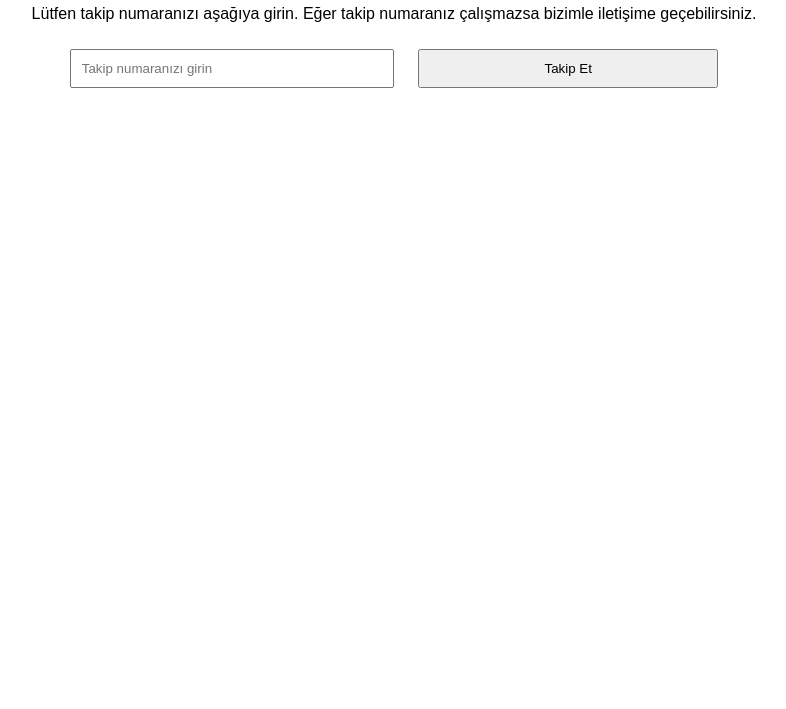
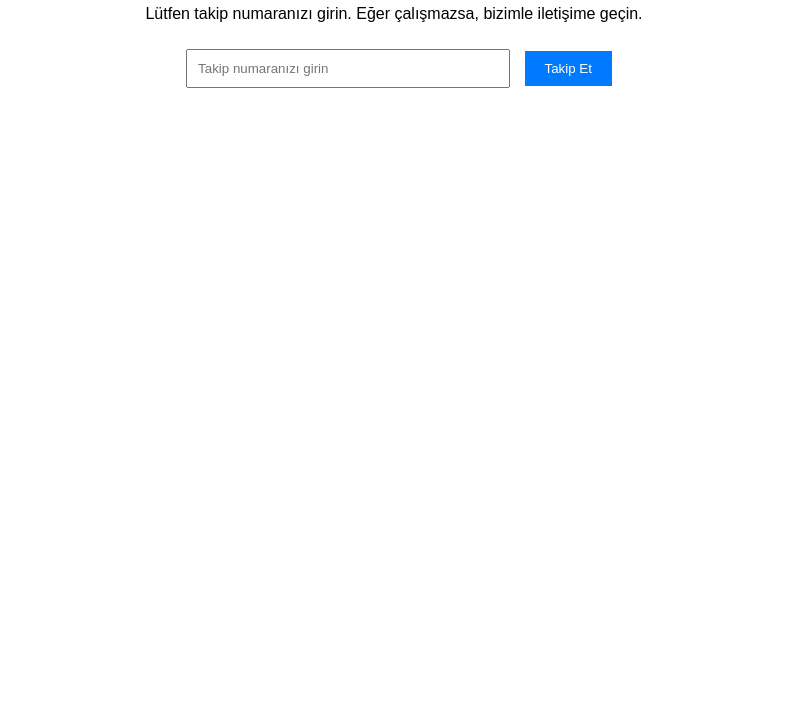
Before and after one commit to Berkkush/netlify-proje, a plain HTML site: page index.html in a window 1280 px wide. Shown: the part 91-800 px from the top of the page, without its empty margins (246-1032 px from the left). Drawn offline with Linux system fonts and the light colour scheme.

Commit message:
Kargo takip sayfası eklendi

```diff
--- a/index.html
+++ b/index.html
@@ -2,51 +2,40 @@
 <html lang="tr">
 <head>
     <meta charset="UTF-8">
+    <meta name="viewport" content="width=device-width, initial-scale=1.0">
     <title>Kargo Takip</title>
     <style>
         body { font-family: Arial, sans-serif; text-align: center; padding: 20px; }
         input { padding: 10px; width: 300px; margin: 10px; }
         button { padding: 10px 20px; background-color: #007BFF; color: white; border: none; cursor: pointer; }
         button:hover { background-color: #0056b3; }
-        #trackingStatus { margin-top: 20px; font-weight: bold; }
+        #YQContainer { margin-top: 20px; }
     </style>
 </head>
 <body>
-
     <h2>Kargo Takip</h2>
-    <p>Lütfen takip numaranızı aşağıya girin. Eğer takip numaranız çalışmazsa bizimle iletişime geçebilirsiniz.</p>
-
-    <!-- Kullanıcının takip numarası gireceği alan -->
-    <div style="text-align: center;">
+    <p>Lütfen takip numaranızı girin. Eğer çalışmazsa, bizimle iletişime geçin.</p>
     <input type="text" id="YQNum" maxlength="50" placeholder="Takip numaranızı girin">
-        <input type="button" value="Takip Et" onclick="doTrack()">
-    </div>
-
-    <!-- Kargo takip sonuçlarını gösterecek alan -->
+    <button onclick="doTrack()">Takip Et</button>
     <div id="YQContainer"></div>
 
-    <!-- 17Track’in External Call API’sini yükleyen JavaScript -->
-    <script type="text/javascript" src="https://www.17track.net/externalcall.js"></script>
-
+    <script type="text/javascript" src="//www.17track.net/externalcall.js"></script>
     <script type="text/javascript">
     function doTrack() {
         var num = document.getElementById("YQNum").value;
-
-            if (num === "") {
+        if(num===""){
             alert("Lütfen bir takip numarası girin.");
             return;
         }
 
-            // 17Track'in kendi fonksiyonunu kullanarak takip bilgisini çek
         YQV5.trackSingle({
-                YQ_ContainerId: "YQContainer", // Takip sonucu buraya gelecek
-                YQ_Height: 560,  // Sonuç penceresinin yüksekliği
-                YQ_Fc: "0",  // Kargo firmasını otomatik seç
-                YQ_Lang: "tr",  // Dili Türkçe yap
-                YQ_Num: num  // Kullanıcının girdiği takip numarasını gönder
+            YQ_ContainerId: "YQContainer",
+            YQ_Height: 560,
+            YQ_Fc: "0",
+            YQ_Lang: "tr",
+            YQ_Num: num
         });
     }
     </script>
-
 </body>
 </html>
```
Lines whose indentation alone changed are shown as unchanged.
